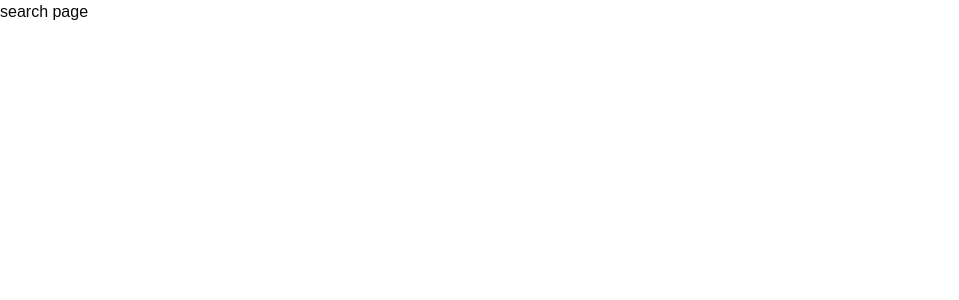
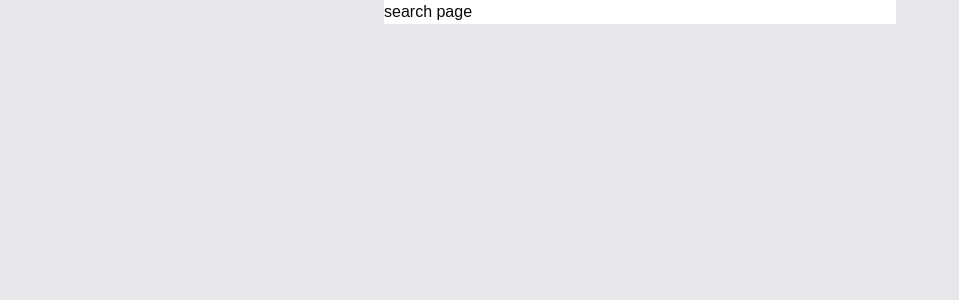
Before and after one commit to rifkiachmadfa/donasi-app, a Next.js app: page /search in a window 1280 px wide. Shown: the top 300 px of the page, without its empty margins (0-959 px from the left). Built offline with nearby package versions, Linux system fonts and the light colour scheme.

Commit message:
layout setup

```diff
--- a/src/app/layout.jsx
+++ b/src/app/layout.jsx
@@ -20,9 +20,9 @@ export default function RootLayout({ children }) {
   return (
     <html lang="en">
       <body
-        className={`${geistSans.variable} ${geistMono.variable} antialiased`}
+        className={`${geistSans.variable} ${geistMono.variable} antialiased max-w-lg m-auto bg-gray-200`}
       >
-        {children}
+        <div className="bg-white h-full w-full">{children}</div>
       </body>
     </html>
   );
```
